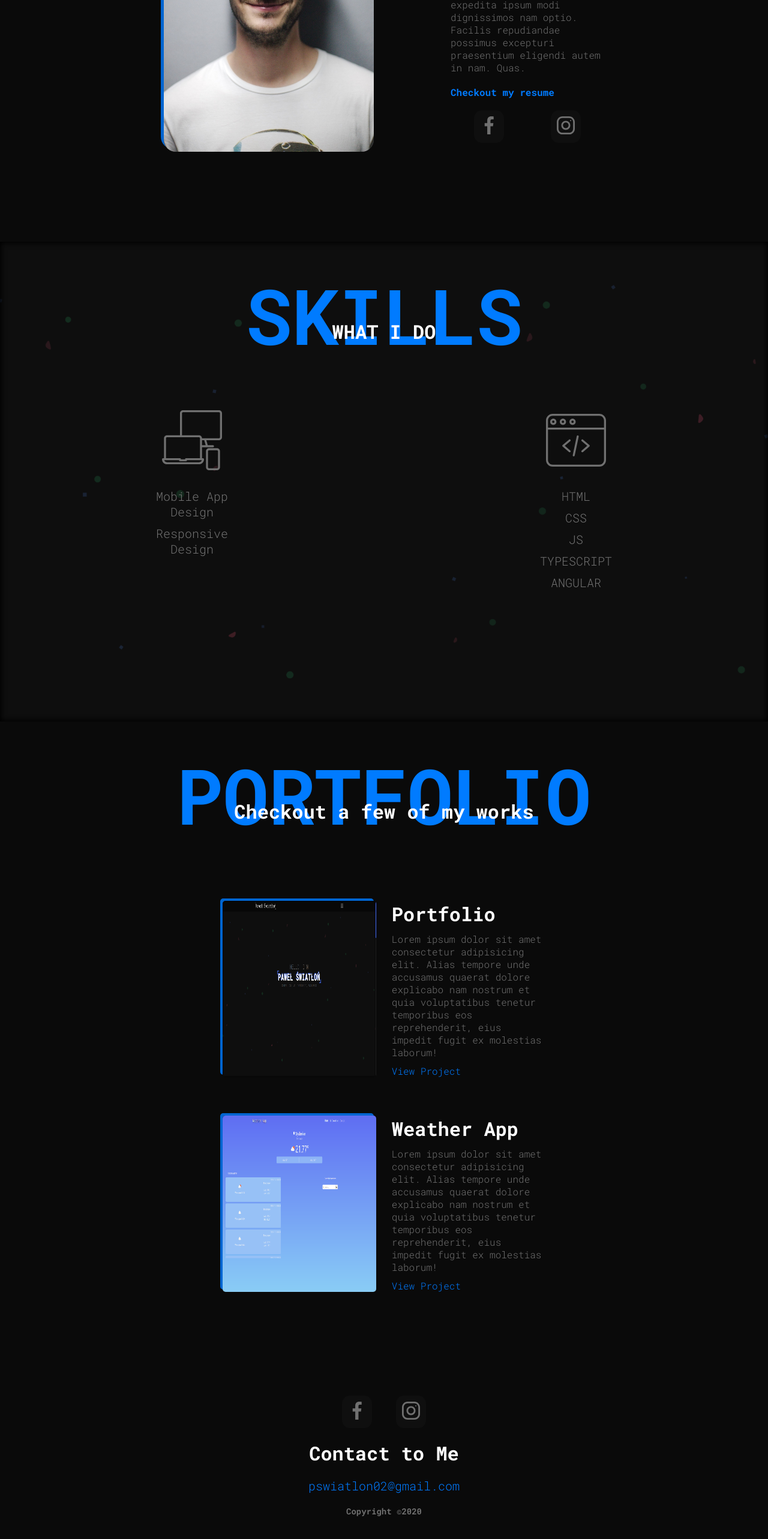
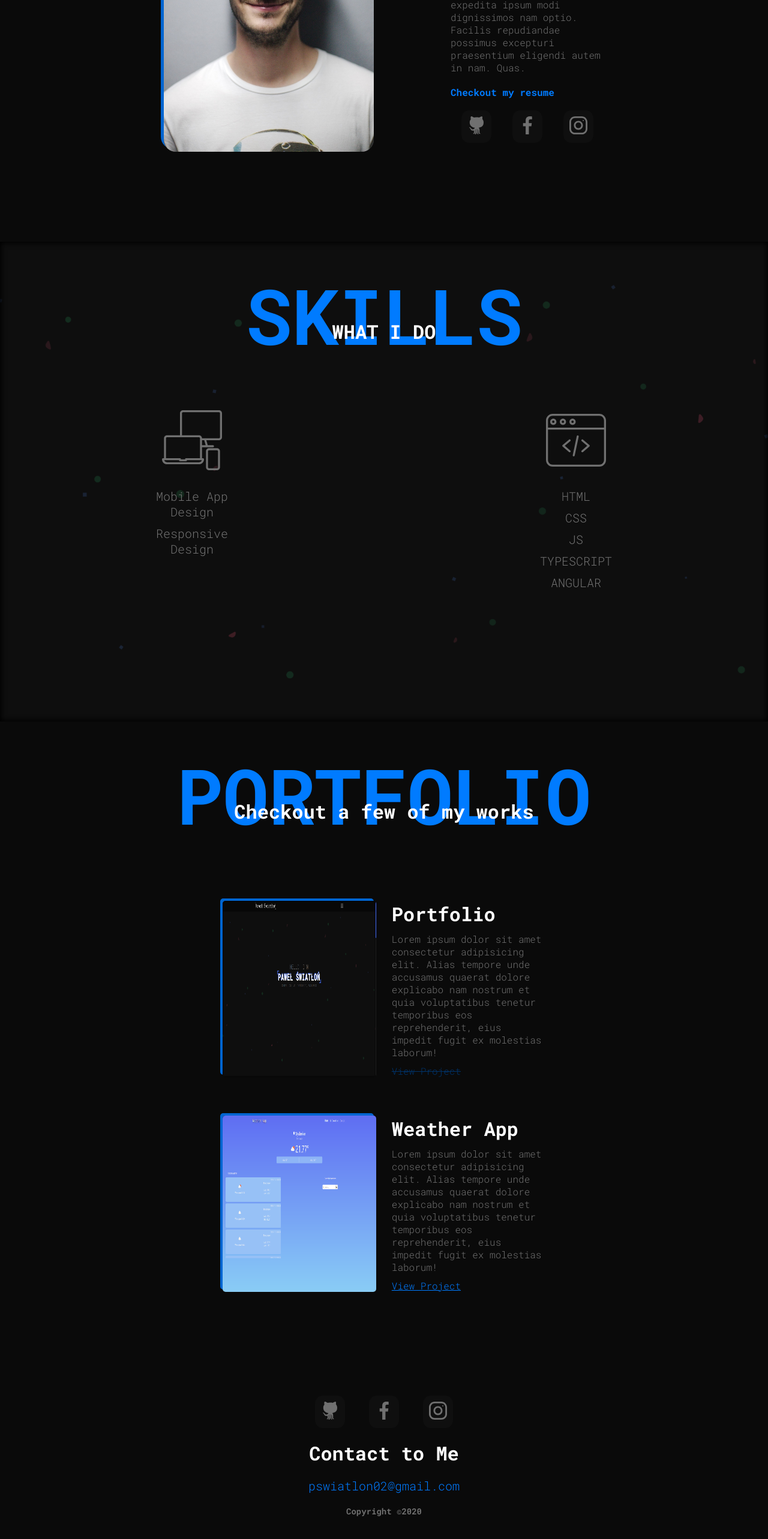
Before and after one commit to PawelSwiatlon/Portfolio, an Angular app: page / in a window 1280 px wide. Shown: the part 1197-3763 px from the top of the page at 60% size. Built offline with nearby package versions, Linux system fonts and the light colour scheme.

Commit message:
Add github link

```diff
--- a/src/app/contact/contact.component.html
+++ b/src/app/contact/contact.component.html
@@ -1,14 +1,19 @@
 <div class="box">
   <ul>
     <li>
-      <span>
-        <img src="../../assets/img/facebook.svg" alt="Loading img...">
-      </span>
+      <a href="https://github.com/PawelSwiatlon" target="_blank" rel="noopener">
+        <img src="../../assets/img/cat.svg" alt="Loading img...">
+      </a>
     </li>
     <li>
-      <span>
+      <a href="https://www.facebook.com/profile.php?id=100011730855258" target="_blank" rel="noopener">
+        <img src="../../assets/img/facebook.svg" alt="Loading img...">
+      </a>
+    </li>
+    <li>
+      <a href="https://www.instagram.com/pswiatlon/" target="_blank" rel="noopener">
         <img src="../../assets/img/instagram.svg" alt="Loading img...">
-      </span>
+      </a>
     </li>
   </ul>
   <h1>Contact to Me</h1>
--- a/src/app/portfolio/portfolio.component.css
+++ b/src/app/portfolio/portfolio.component.css
@@ -59,3 +59,7 @@
   cursor: pointer;
   color: #007bff;
 }
+.work_info .disable {
+  text-decoration: line-through;
+  color: #003268;
+}
--- a/src/app/portfolio/portfolio.component.html
+++ b/src/app/portfolio/portfolio.component.html
@@ -8,7 +8,9 @@
       <div class="work_info">
         <h1>Portfolio</h1>
         <p>Lorem ipsum dolor sit amet consectetur adipisicing elit. Alias tempore unde accusamus quaerat dolore explicabo nam nostrum et quia voluptatibus tenetur temporibus eos reprehenderit, eius impedit fugit ex molestias laborum!</p>
-        <a>View Project</a>
+        <a class="disable">
+          View Project
+        </a>
       </div>
     </div>
     <div class="work_box">
@@ -16,7 +18,9 @@
       <div class="work_info">
         <h1>Weather App</h1>
         <p>Lorem ipsum dolor sit amet consectetur adipisicing elit. Alias tempore unde accusamus quaerat dolore explicabo nam nostrum et quia voluptatibus tenetur temporibus eos reprehenderit, eius impedit fugit ex molestias laborum!</p>
-        <a>View Project</a>
+        <a href="" target="_blank" rel="noopener">
+          View Project
+        </a>
       </div>
     </div>
   </div>
--- a/src/app/resume/resume.component.html
+++ b/src/app/resume/resume.component.html
@@ -6,14 +6,19 @@
     <p>Checkout my resume</p>
     <ul>
       <li>
-        <span>
-          <img src="../../assets/img/facebook.svg" alt="Loading img...">
-        </span>
+        <a href="https://github.com/PawelSwiatlon" target="_blank" rel="noopener">
+          <img src="../../assets/img/cat.svg" alt="Loading img...">
+        </a>
       </li>
       <li>
-        <span>
+        <a href="https://www.facebook.com/profile.php?id=100011730855258" target="_blank" rel="noopener">
+          <img src="../../assets/img/facebook.svg" alt="Loading img...">
+        </a>
+      </li>
+      <li>
+        <a href="https://www.instagram.com/pswiatlon/" target="_blank" rel="noopener">
           <img src="../../assets/img/instagram.svg" alt="Loading img...">
-        </span>
+        </a>
       </li>
     </ul>
   </div>
```
Also changed, not shown: src/assets/img/cat.svg (added).
